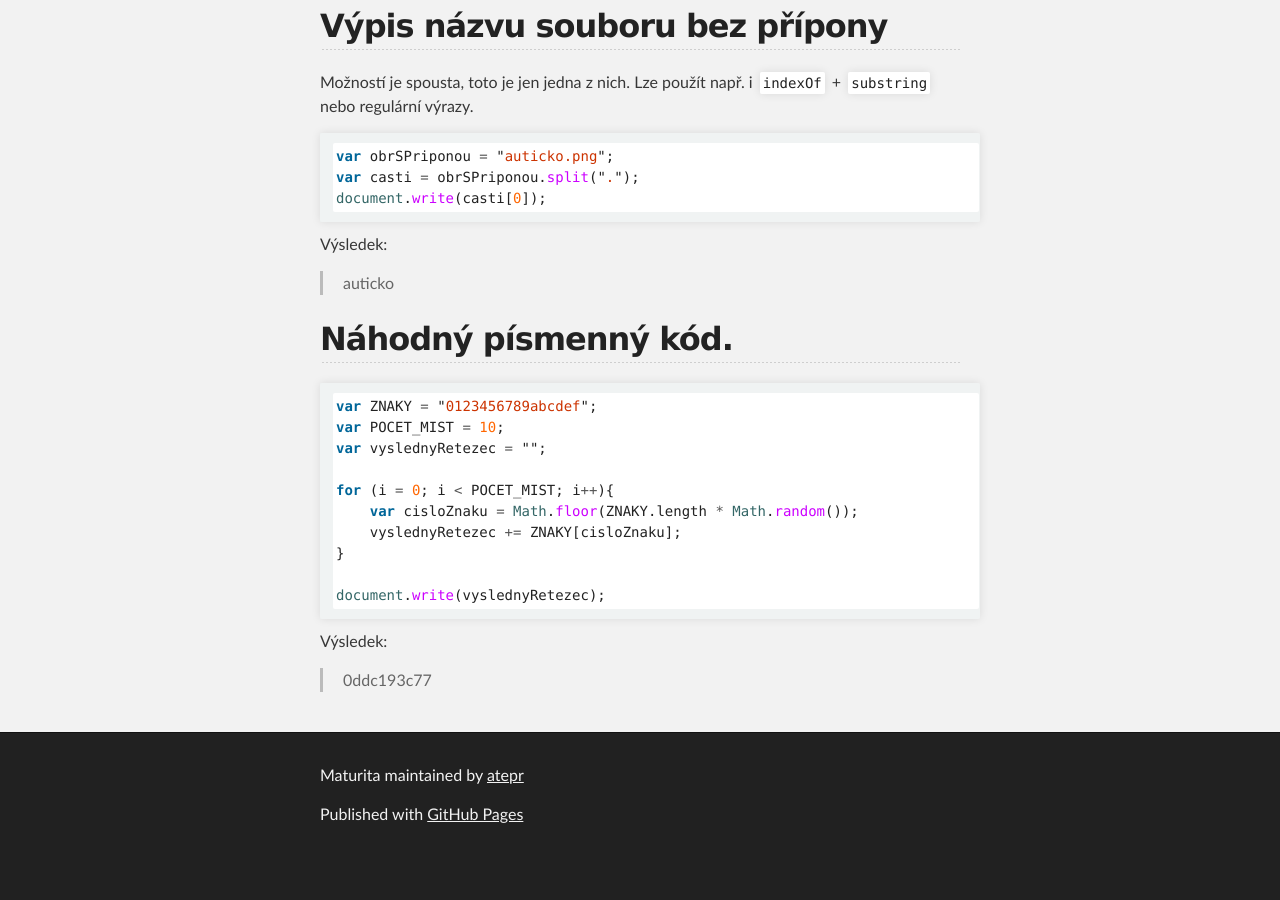
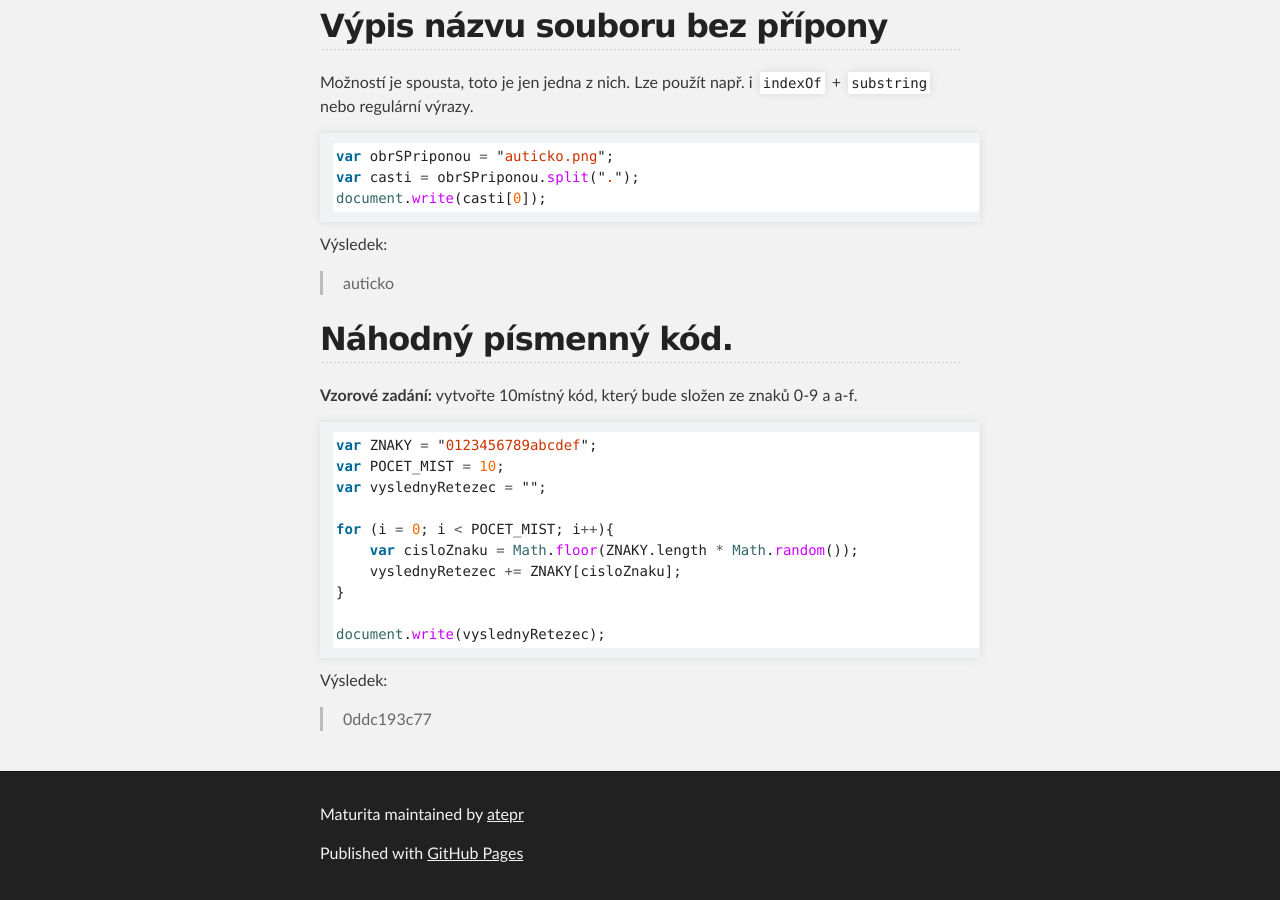
Before and after one commit to atepr/maturita, a Jekyll site: the page built from wa08-math.md, in a window 1280 px wide and 900 px high, scrolled down 2829 px. Built offline with Jekyll 4.4.1, drawn with Linux system fonts in a browser that asks for light colours; Markdown is read by kramdown in place of the engine named in the settings; before the commit the page ends 3690 px from its top, so only the background shows below that; grey boxes are pictures that could not be loaded.

Commit message:
Otázka 8

````diff
--- a/wa08-math.md
+++ b/wa08-math.md
@@ -135,6 +135,7 @@ Výsledek:
 
 ##Náhodný písmenný kód.
 
+**Vzorové zadání:** vytvořte 10místný kód, který bude složen ze znaků 0-9 a a-f.
 
 ```js
 var ZNAKY = "0123456789abcdef";
````
